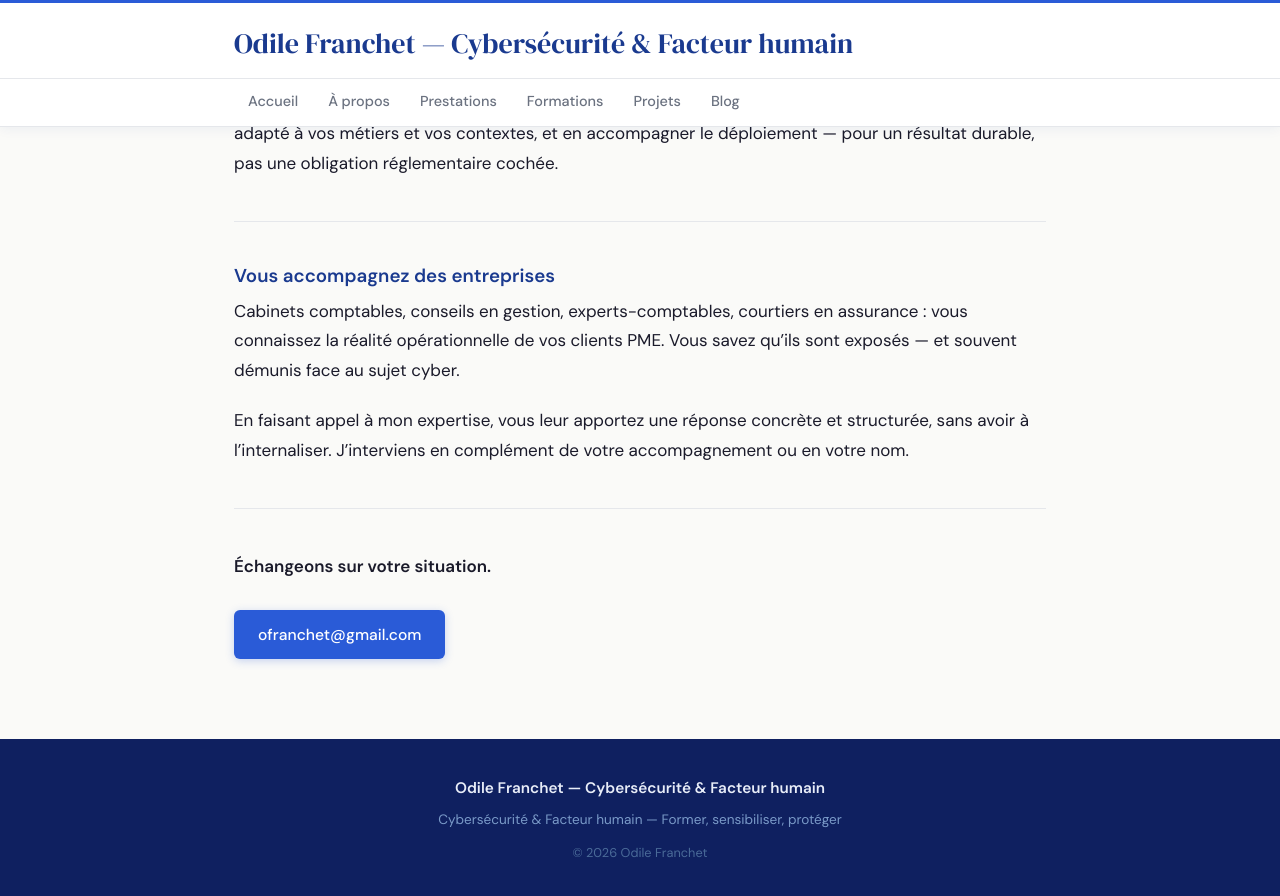
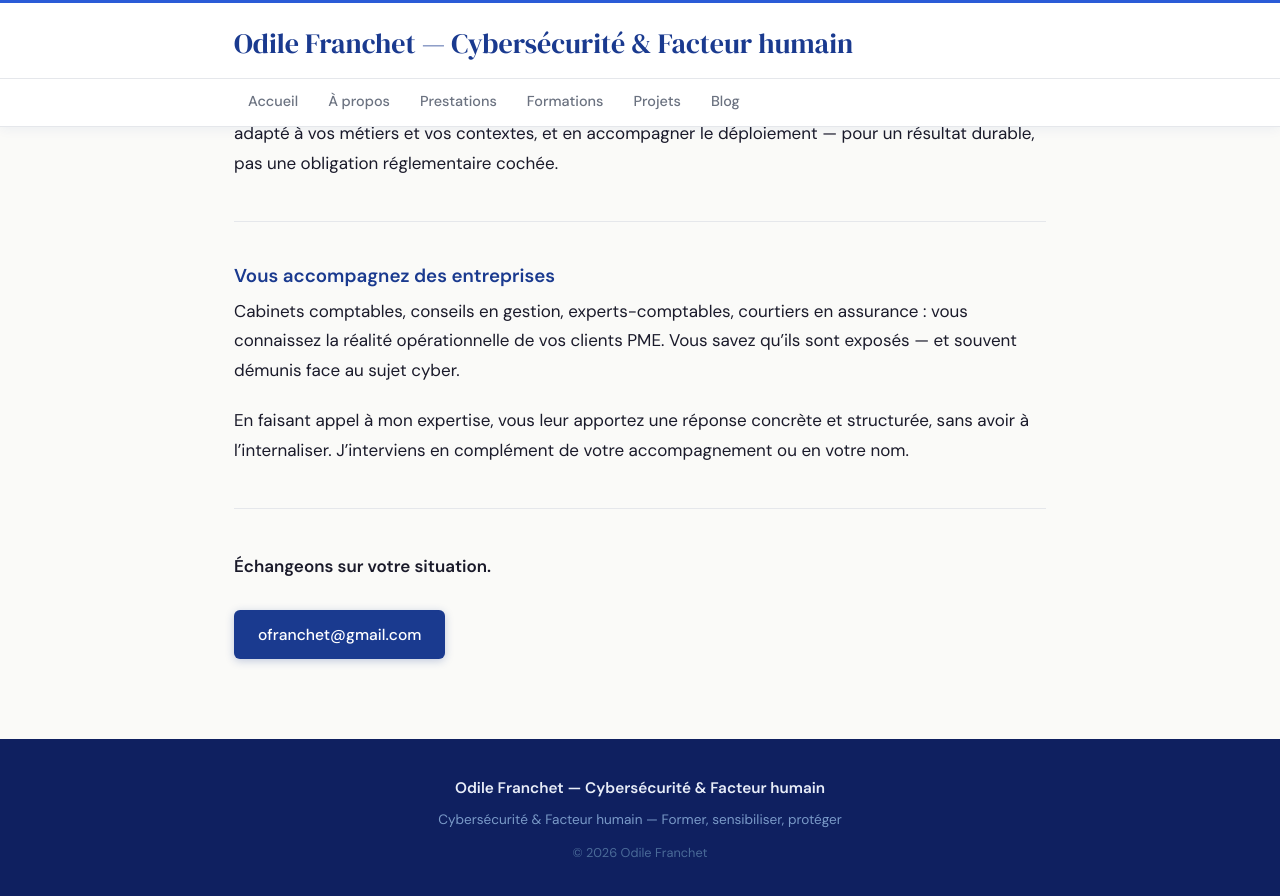
Before and after one commit to ofranchet73/ofranchet73.github.io, a Jekyll site: the page built from index.md, in a window 1280 px wide and 900 px high, scrolled down 551 px. Shown: the top 896 px of the window. Built offline with Jekyll 4.4.1, drawn with Linux system fonts in a browser that asks for light colours.

Commit message:
Update style.css

```diff
--- a/assets/css/style.css
+++ b/assets/css/style.css
@@ -184,7 +184,7 @@ img { max-width: 100%; height: auto; }
 .page-body a[href^="mailto"] {
   display: inline-block;
   margin-top: 8px;
-  background: var(--accent);
+  background: var(--blue);
   color: var(--white);
   padding: 11px 24px;
   border-radius: var(--radius);
@@ -192,7 +192,7 @@ img { max-width: 100%; height: auto; }
   font-size: 0.92em;
   text-decoration: none;
   transition: background 0.2s, transform 0.15s;
-  box-shadow: 0 2px 8px rgba(42, 91, 215, 0.25);
+  box-shadow: 0 2px 8px rgba(26, 58, 143, 0.25);
 }
 
 .page-body a[href^="mailto"]:hover {
```
